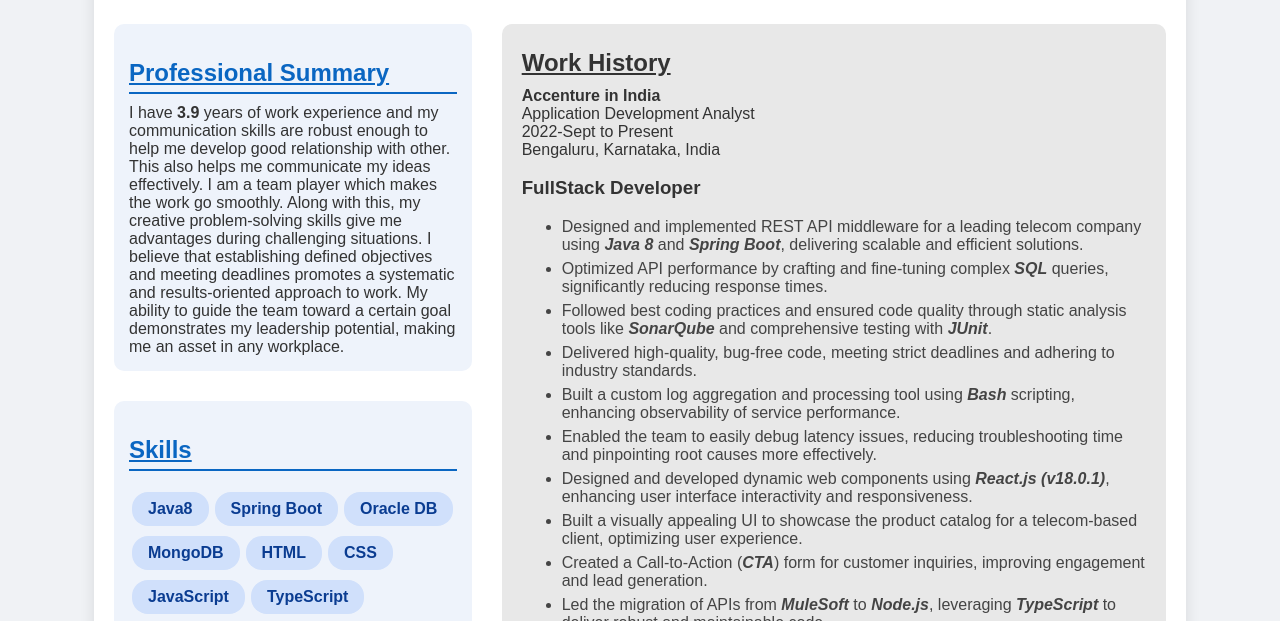
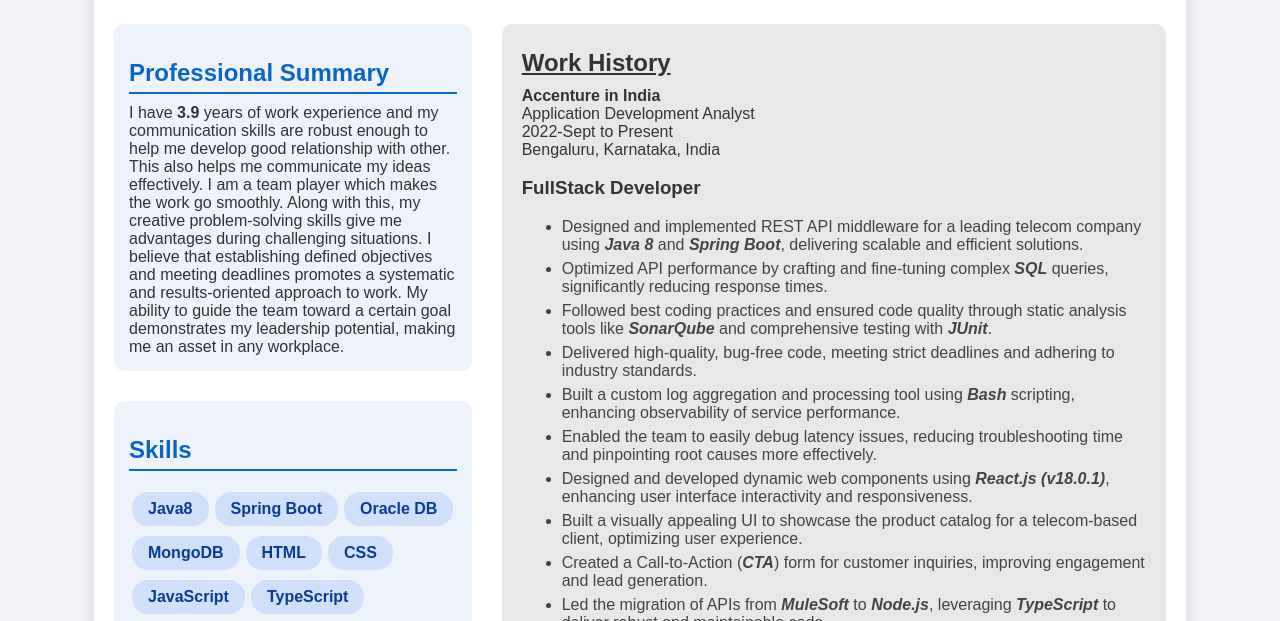
Before and after one commit to AmitChinara/resume, a plain HTML site: page index.html in a window 1280 px wide. Shown: the part 179-800 px from the top of the page. Drawn offline with Linux system fonts and the light colour scheme.

Commit message:
Remove underline from Professional Summary and skills

```diff
--- a/CSS/style.css
+++ b/CSS/style.css
@@ -90,7 +90,7 @@ html, body {
     width: 65%;
 }
 
-section h2 {
+section .work-history h2, section .education h2 {
     text-decoration: underline;
     margin-bottom: 10px;
 }
```
